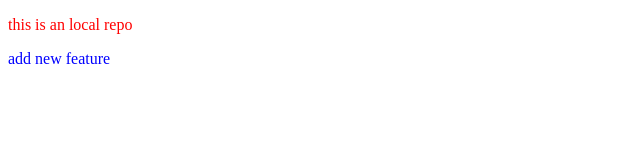
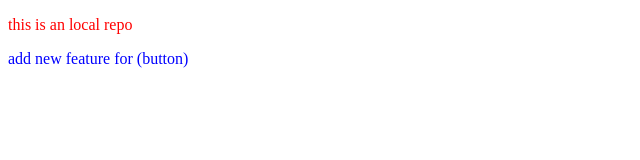
Before and after one commit to muaazarif3/Localrep, a plain HTML site: page index.html in a window 1280 px wide. Shown: the full height of the page, 0-640 px from the left. Drawn offline with Linux system fonts and the light colour scheme.

Commit message:
for button

```diff
--- a/index.html
+++ b/index.html
@@ -8,6 +8,6 @@
 </head>
 <body>
     <p>this is an local repo</p>
-    <p>add new feature</p>
+    <p>add new feature for (button)</p>
 </body>
 </html>
```
